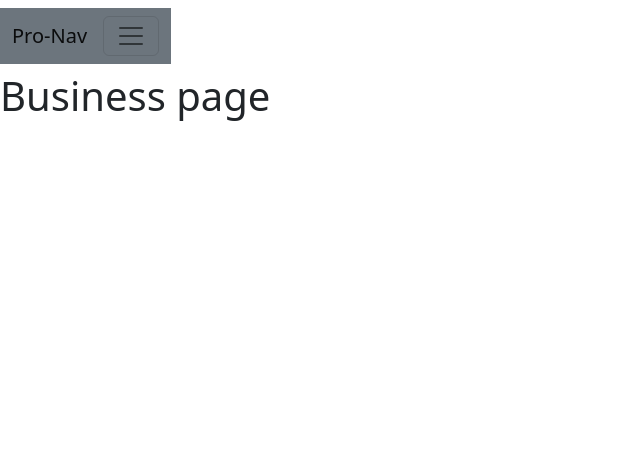
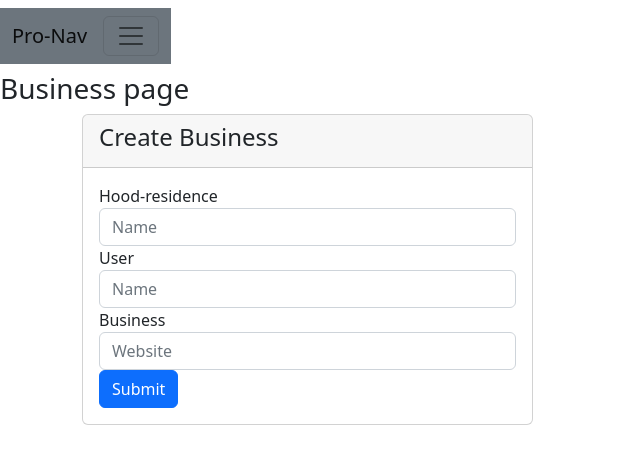
Before and after one commit to odoyoninah/Neighbor-Hood, a Django app: page /createbusiness/ in a window 1280 px wide. Shown: the top 464 px of the page, without its empty margins (0-640 px from the left). Run offline with Django 4.2, Linux system fonts and the light colour scheme; the visitor is signed in with stand-in values (Sample User, id 1); some libraries are stand-ins or nearby versions.

Commit message:
delete hood file

```diff
--- a/hood/templates/business.html
+++ b/hood/templates/business.html
@@ -1,3 +1,4 @@
+{% load static %}
 <!DOCTYPE html>
 <html lang="en">
 <head>
--- a/hood/templates/createbusiness.html
+++ b/hood/templates/createbusiness.html
@@ -28,10 +28,39 @@
     {% include "navbar.html" %}
 </head>
 <body>
-    <h1>
+    <h3>
         Business page
-    </h1>
-    <form action=""></form>
+    </h3>
+    <div class="container">
+        <div class="row">
+            <div class="col-md-5">
+                <div class="card">
+                    <div class="card-header">
+                        <h4>Create Business</h4>
+                    </div>
+                    <div class="card-body">
+                        <form action="{% url 'createbusiness' %}" method="POST">
+                            {% csrf_token %}
+                            <div class="form-group">
+                                <label for="name">Hood-residence</label>
+                                <input type="text" class="form-control" id="name" name="name" placeholder="Name">
+                            </div>
+                            <div class="form-group">
+                              <label for="name">User</label>
+                              <input type="text" class="form-control" id="name" name="name" placeholder="Name">
+                          </div>
+
+                            <div class="form-group">
+                                <label for="website">Business</label>
+                                <input type="text" class="form-control" id="website" name="website" placeholder="Website">
+                            </div>
+
+                            <button type="submit" class="btn btn-primary">Submit</button>
+                        </form>
+                    </div>
+                </div>
+            </div>
+        </div>
     <script
     src="https://cdn.jsdelivr.net/npm/bootstrap@5.2.0-beta1/dist/js/bootstrap.bundle.min.js"
     integrity="sha384-pprn3073KE6tl6bjs2QrFaJGz5/SUsLqktiwsUTF55Jfv3qYSDhgCecCxMW52nD2"
--- a/hood/templates/createpost.html
+++ b/hood/templates/createpost.html
@@ -33,7 +33,7 @@
     </h1>
     <div class="container">
         <div class="row">
-            <div class="col-md-12">
+            <div class="col-md-5">
                 <div class="card">
                     <div class="card-header">
                         <h4>Create Post</h4>
@@ -41,6 +41,10 @@
                     <div class="card-body">
                         <form action="{% url 'createpost' %}" method="POST">
                             {% csrf_token %}
+                            <div class="mb-2">
+
+                                <input class="form-control form-control-sm" id="formFileSm" type="file">
+                              </div>
                             <div class="form-group">
                                 <label for="title">Title</label>
                                 <input type="text" class="form-control" id="title" name="title" placeholder="Title">
--- a/hood/templates/navbar.html
+++ b/hood/templates/navbar.html
@@ -42,7 +42,6 @@
 
                 <li><a class="dropdown-item" href="{% url 'logout' %}">Logout</a></li>
                 <li><a class="dropdown-item" href="{% url 'business' %}">Business</a></li>
-                <li><a class="dropdown-item" href="{% url 'hood' %}">Hood Residences</a></li>
                 <li><a class="dropdown-item" href="{% url 'createbusiness' %}">Create a Business</a></li>
                 <li><a class="dropdown-item" href="{% url 'createpost' %}">Create a Post</a></li>
 
--- a/hood/urls.py
+++ b/hood/urls.py
@@ -11,7 +11,6 @@ urlpatterns = [
     path('login/', views.login, name='login'),
     path('logout/', views.logout, name='logout'),
     path('account/', include('django.contrib.auth.urls')),
-    path('hood/', views.hood,name='hood'),
     path('business/', views.business,name='business'),
     path('createbusiness/', views.createbusiness, name='createbusiness'),
     path('createpost/', views.createpost, name='createpost'),
--- a/hood/views.py
+++ b/hood/views.py
@@ -19,9 +19,6 @@ def index(request):
 def business(request):
     return render(request,'business.html')
 
-def hood(request):
-    return render(request,'hood.html')
-
 @login_required(login_url='/accounts/login/')
 def createpost(request):
     if request.method=='POST':
@@ -30,7 +27,7 @@ def createpost(request):
             post = form.save(commit=False)
             post.save()
 
-            return redirect('hood')
+            return redirect('index')
     else:
         form = PostForm()
     return render(request,'createpost.html',{'form':form})
```
Also changed, not shown: hood/templates/hood.html (deleted, +0 -45 lines), hood/templates/index.html (+17 -3 lines).
